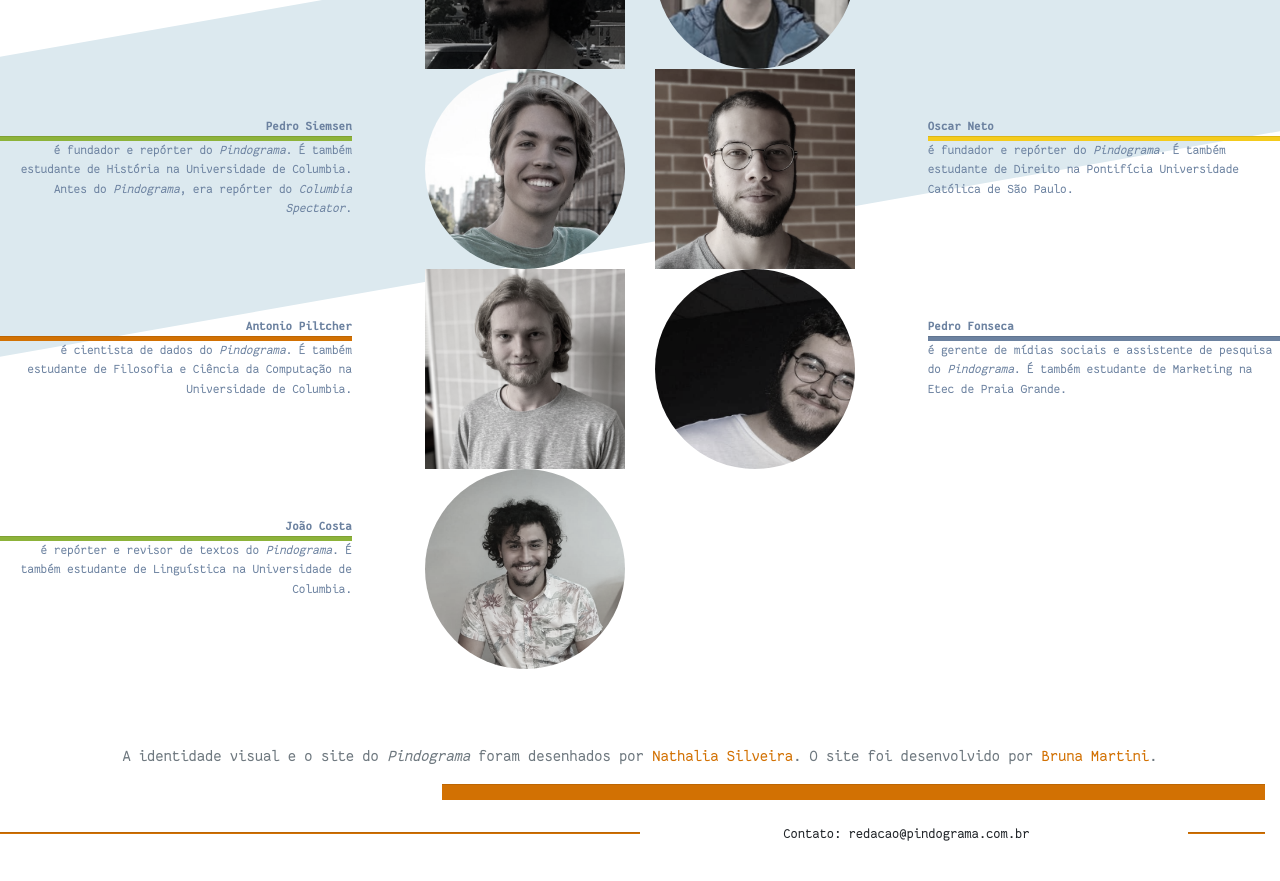
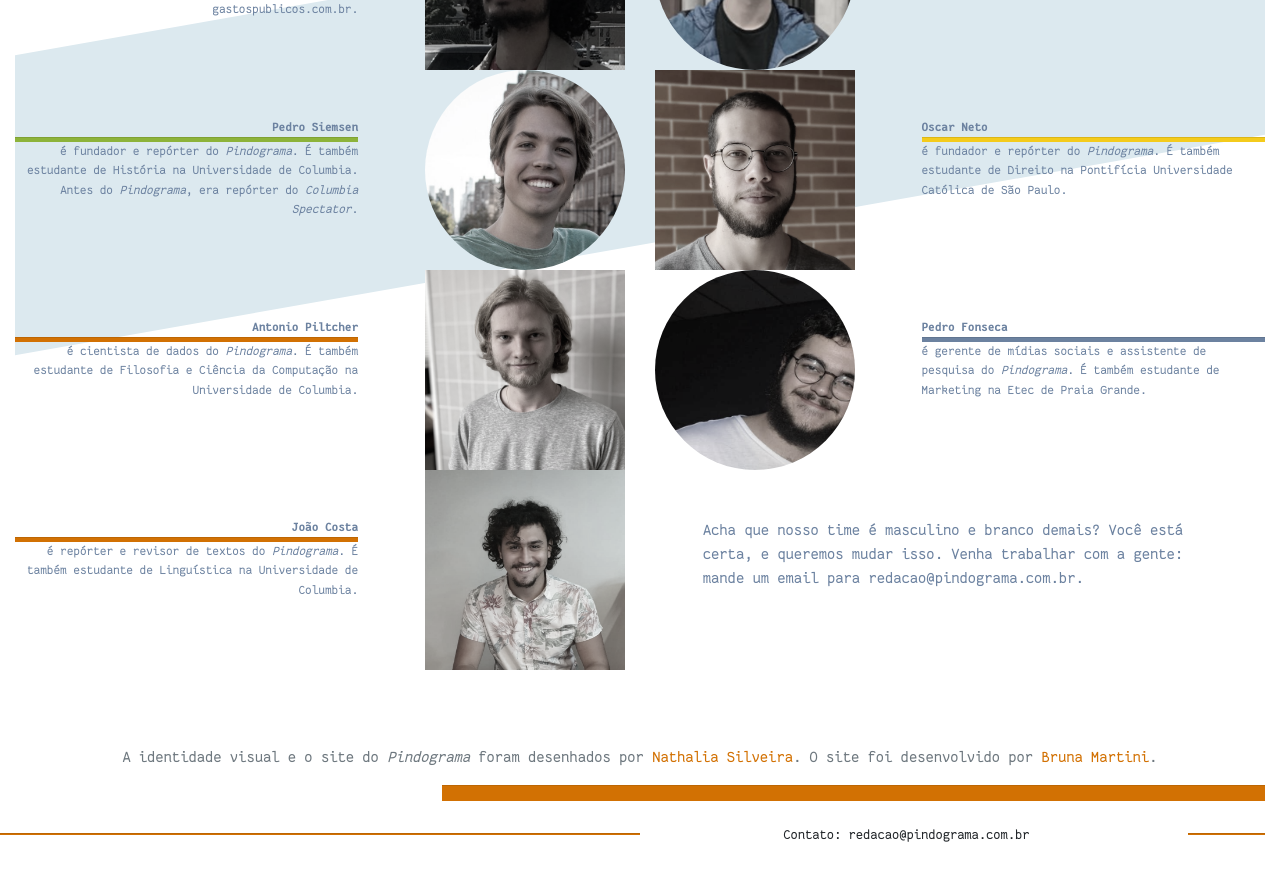
Before and after one commit to pindograma/pindograma.github.io, a Jekyll site: the page built from about.html, in a window 1280 px wide and 900 px high, scrolled down 1825 px. Shown: the top 881 px of the window. Built offline with Jekyll 4.4.1, drawn with Linux system fonts in a browser that asks for light colours.

Commit message:
website: add an important notice

```diff
--- a/_config.yml
+++ b/_config.yml
@@ -1,6 +1,6 @@
 title: Pindograma
 email: redacao@pindograma.com.br
-description: Jornalismo de dados sem papo furado.
+description: Jornalismo de dados sem papo-furado.
 baseurl: ""
 url: "https://pindograma.com.br"
 github_username: pindograma
--- a/about.html
+++ b/about.html
@@ -4,6 +4,7 @@
 permalink: /about/
 ---
 
+<div class="container-fluid">
   <div class="col-12 w-100 d-none d-md-block">
     <div class="row bg-blue">
       <div class="col-12 d-flex" style="font-family: 'Fantasque Sans Mono';">
@@ -132,7 +133,6 @@
         </div>
 
         <div class="row" style="transform: skew(0deg, 10deg);">
-
           <div class="col-6 text-right">
             <div class="row">
               <div class="col-6 col-lg-7 pt-5">
@@ -159,28 +159,29 @@
               </div>
             </div>
           </div>
-
         </div>
 
         <div class="row" style="transform: skew(0deg, 10deg);">
-
           <div class="col-6 text-right">
             <div class="row">
               <div class="col-6 col-lg-7 pt-5">
                 <p class="mb-0"><small><strong>João Costa</strong></small></p>
-              <hr class="pt-1 bg-green my-0">
-              <small>é repórter e revisor de textos do <i>Pindograma</i>. É também estudante de Linguística na
-                Universidade de
+                <hr class="pt-1 bg-orange my-0">
+              <small>é repórter e revisor de textos do <i>Pindograma</i>. É
+                também estudante de Linguística na Universidade de
                 Columbia.</small>
               </div>
               <div class="col-6 col-lg-5">
-              <img class="rounded-circle author-img m-0" src="/assets/author_images/joao-foto.jpeg" alt="foto do autor">
+                <img class="author-img m-0" src="/assets/author_images/joao-foto.jpeg" alt="foto do autor"></div>
+            </div>
+          </div>
+
+          <div class="col-6 text-left">
+            <div class="p-5">
+              <p>Acha que nosso time é masculino e branco demais? Você está certa, e queremos mudar isso. Venha trabalhar com a gente: mande um email para redacao@pindograma.com.br.</p>
             </div>
           </div>
         </div>
-
-      </div>
-
       </div>
     </div>
 
@@ -349,7 +350,6 @@
           <img class="author-img-about m-0" src="/assets/author_images/pedro-foto.jpg" alt="foto do autor">
         </div>
       </div>
-  </div>
 
       <div class="row my-2 underauthor">
         <div class="col-6 author-vcenter" style="z-index: 100;">
@@ -365,6 +365,10 @@
         </div>
       </div>
 
+      <div class="row my-2 underauthor px-5">
+        <p>Acha que nosso time é masculino e branco demais? Você está certa, e queremos mudar isso. Venha trabalhar com a gente: mande um email para redacao@pindograma.com.br.</p>
+      </div>
+    </div>
 
     <div class="row underauthor text-center darkgray">
       <div class="col-12">
@@ -374,3 +378,4 @@
       </div>
     </div>
   </div>
+</div>
```
Lines whose indentation alone changed are shown as unchanged.
